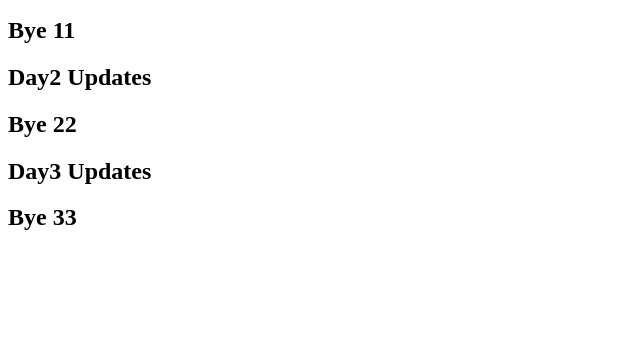
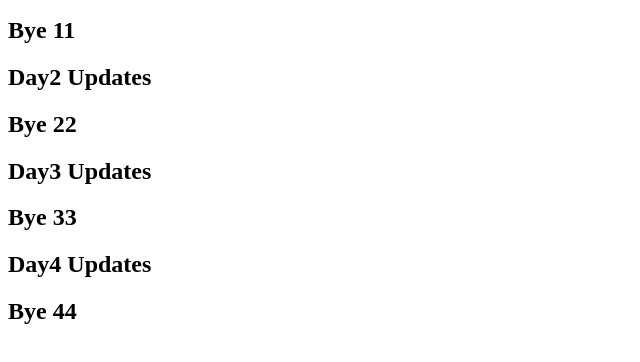
Before and after one commit to bernardk1988/react-project1, a plain HTML site: page index.html in a window 1280 px wide. Shown: the part 110-472 px from the top of the page, without its empty margins (0-640 px from the left). Drawn offline with Linux system fonts and the light colour scheme.

Commit message:
day4 update

```diff
--- a/index.html
+++ b/index.html
@@ -14,6 +14,7 @@
     <h2>Bye 22</h2>
     <h2>Day3 Updates</h2>
     <h2>Bye 33</h2>
-
+    <h2>Day4 Updates</h2>
+    <h2>Bye 44</h2>
 </body>
 </html>
```
